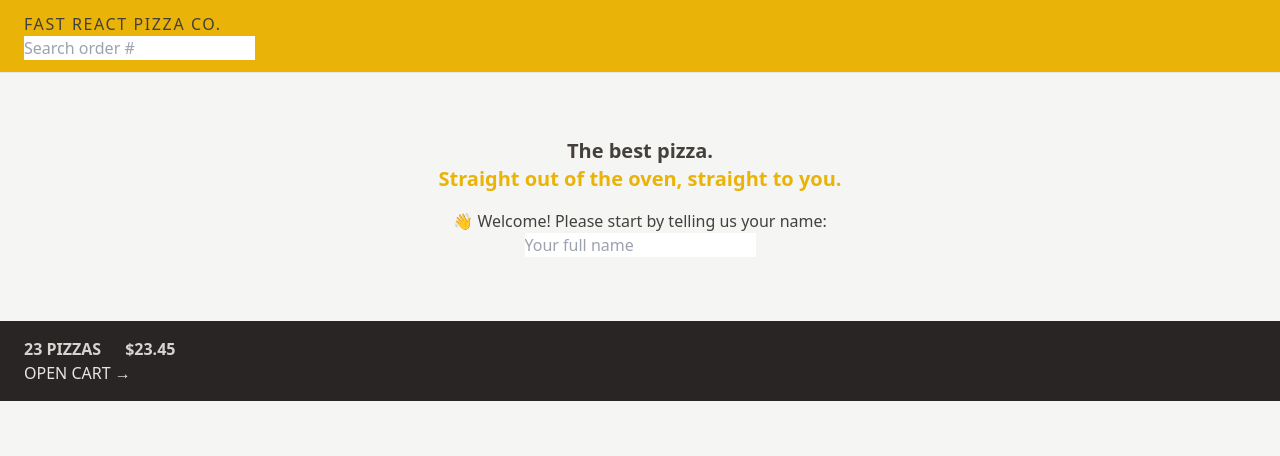
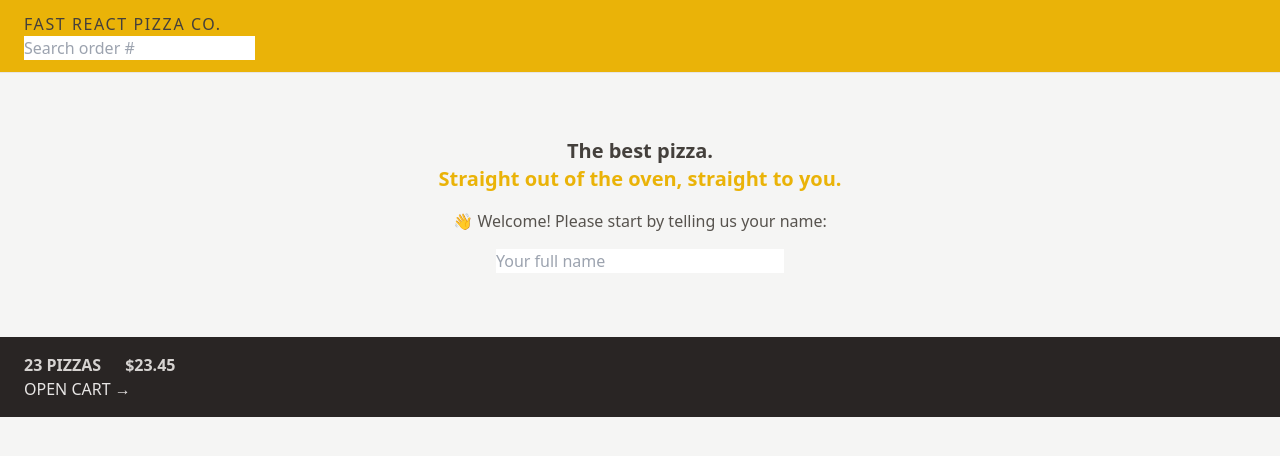
Before and after one commit to SenseiZarkoDukic/fast-react-pizza, a React (Vite) app: page / in a window 1280 px wide. Shown: the top 456 px of the page. Built offline with nearby package versions, Linux system fonts and the light colour scheme.

Commit message:
Add width to input, margin, text small size, color and on 768px text normal

```diff
--- a/src/features/user/CreateUser.jsx
+++ b/src/features/user/CreateUser.jsx
@@ -9,13 +9,16 @@
 
   return (
     <form onSubmit={handleSubmit}>
-      <p>👋 Welcome! Please start by telling us your name:</p>
+      <p className=" mb-4 text-sm text-stone-600 md:text-base">
+        👋 Welcome! Please start by telling us your name:
+      </p>
 
       <input
         type="text"
         placeholder="Your full name"
         value={username}
         onChange={(e) => setUsername(e.target.value)}
+        className="w-72"
       />
 
       {username !== '' && (
```
